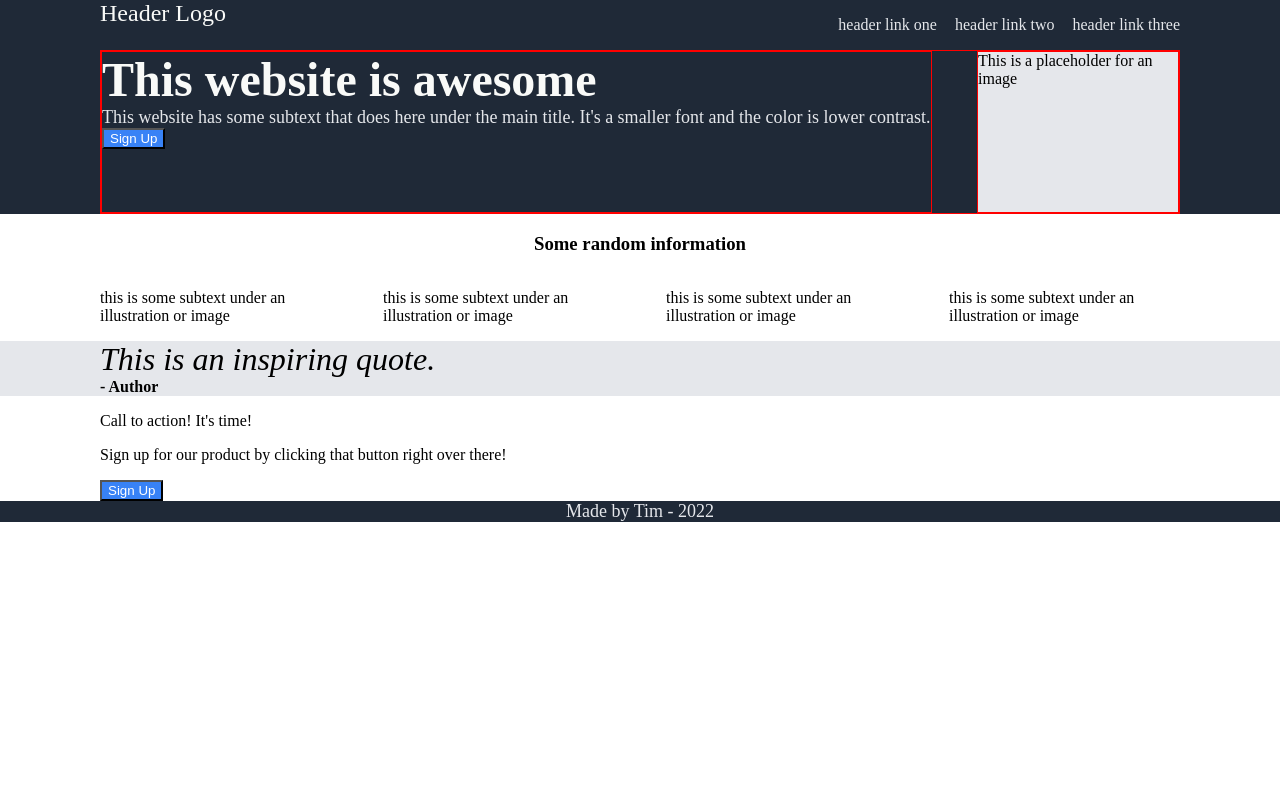
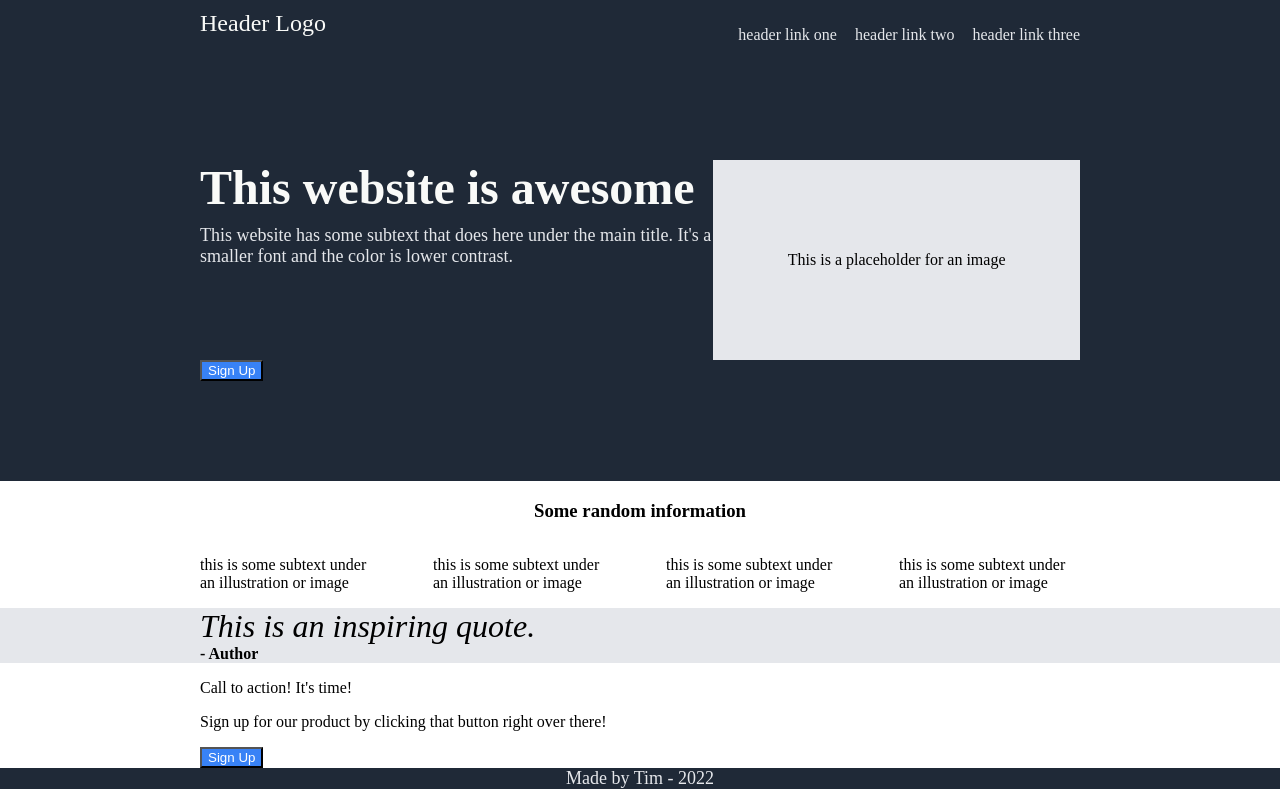
Before and after one commit to tim-mackenzie1/landing-page, a plain HTML site: page index.html in a window 1280 px wide. Drawn offline with Linux system fonts and the light colour scheme.

Commit message:
shift button out of header, fix later

```diff
--- a/index.html
+++ b/index.html
@@ -14,7 +14,6 @@
             <div class="header">
 
                 <div class=logo>Header Logo</div>
-
                 <ul>
                     <li><a href="">header link one</a></li>
                     <li><a href="">header link two</a></li>
@@ -27,13 +26,13 @@
                     <div class="hero-title">This website is awesome</div>
                     <div class="smol">This website has some subtext that does here under the main title. It's a smaller font and the color is lower contrast.
                     </div>
-                    <button>Sign Up</button>
                 </div>
 
                 <div class="hero-right">
                     <div class="placeholder">This is a placeholder for an image</div>
                 </div>
             </div>
+            <button>Sign Up</button>
         </div>
     </div>
 
--- a/styles.css
+++ b/styles.css
@@ -12,8 +12,12 @@ body{
 .two,
 .three,
 .four {
-    padding-left: 100px;
-    padding-right: 100px;
+    padding-left: 200px;
+    padding-right: 200px;
+}
+
+.one {
+    padding-bottom:100px;
 }
 
 .one,
@@ -34,12 +38,16 @@ body{
 .logo {
     font-size: 24px;
     color:#F9FAF8;
-    padding-top: 0;
+    padding-bottom:0;
 }
 
 .header {
     display:flex;
     justify-content: space-between;
+    align-content:center;
+    margin-bottom: 100px;
+    margin-top: 10px;
+
 }
 
 ul {
@@ -47,6 +55,7 @@ ul {
     padding-left: 0;
     display: flex;
     gap: 18px;
+
 }
 
 a {
@@ -57,11 +66,13 @@ a {
 .hero {
     display: flex;
     justify-content: space-between;
-    border: 1px red solid;
 }
 
 .hero-left {
-    border: 1px red solid;
+    width: 700px;
+    display:flex;
+    flex-direction: column;
+    gap: 10px;
 }
 
 .hero-title {
@@ -73,9 +84,10 @@ a {
 .hero-right{
     Display:flex;
     background-color:#E5E7EB;
-    height: 160px;
-    width: 200px;
-    border: 1px red solid;
+    height: 200px;
+    width: 500px;
+    justify-content: center;
+    align-items: center;
 }
 
 button {
```
